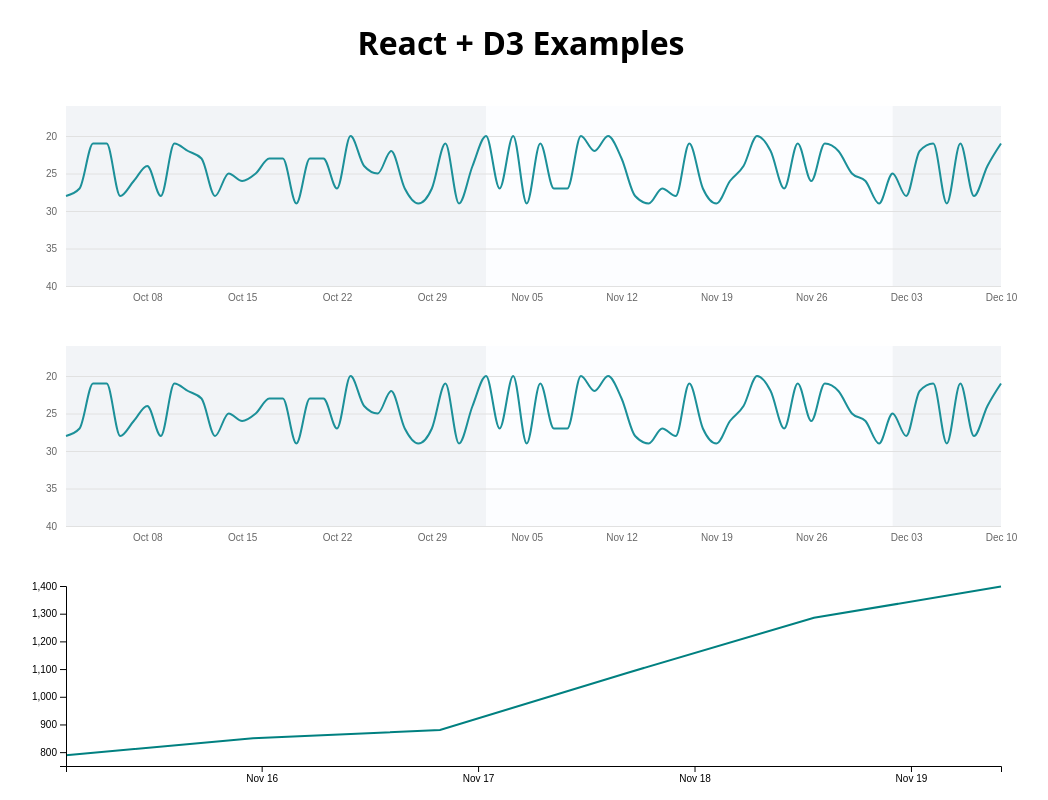
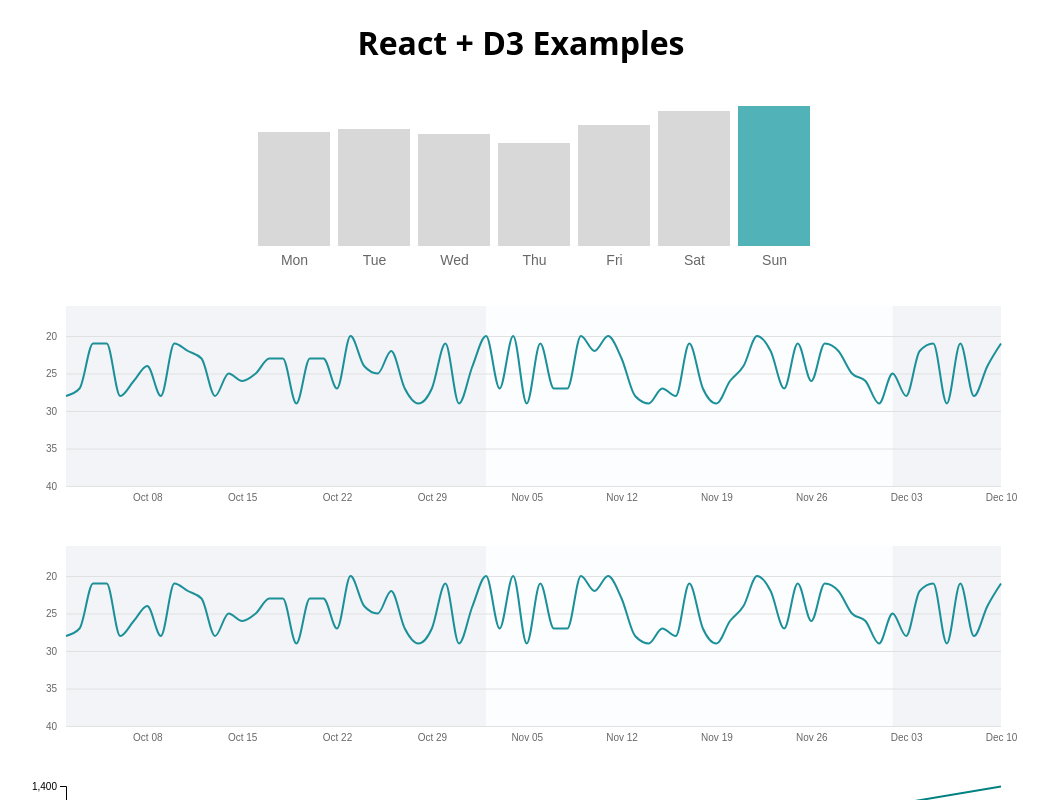
Before and after one commit to chooblarin/react-d3-example, a React (Vite) app: page / in a window 1280 px wide. Shown: the top 800 px of the page, without its empty margins (119-1167 px from the left). Built offline with nearby package versions, Linux system fonts and the light colour scheme.

Commit message:
Add week activity bar chart

```diff
--- a/src/components/App.tsx
+++ b/src/components/App.tsx
@@ -7,13 +7,15 @@ import TimeSeriesChart from "./TimeSeriesChart";
 import MultiTimeSeriesChart from "./MultiTimeSeriesChart";
 import DailyRankChart from "./DailyRankChart";
 import ResponsiveDailyRankChart from "./ResponsiveDailyRankChart";
+import WeekActivityBarChart from "./WeekActivityBarChart";
 import withMeasureAndRender from "./withMeasureAndRender";
 import {
   timeSeriesInputData,
   barInputData,
   donutInputData,
   dailyRankingData,
-  multiTimeSeriesInputData
+  multiTimeSeriesInputData,
+  activitiesForWeek
 } from "../mock-data";
 
 const MeasuredBarChart = withMeasureAndRender(BarChart);
@@ -30,6 +32,11 @@ class App extends React.Component<{}, {}> {
     return (
       <main>
         <h1>React + D3 Examples</h1>
+        <WeekActivityBarChart
+          inputData={activitiesForWeek}
+          width={640}
+          height={200}
+        />
         <div style={{ width: "100%", height: "240px" }}>
           <MeasuredResponsiveDailyRankChart inputData={dailyRankingData} />
         </div>
--- /dev/null
+++ b/src/components/WeekActivityBarChart.tsx
@@ -0,0 +1,104 @@
+import React from "react";
+import { scaleBand, scaleLinear } from "d3-scale";
+import { select } from "d3-selection";
+import { max } from "d3-array";
+import { axisBottom } from "d3-axis";
+
+import { InjectedProps } from "./withMeasureAndRender";
+
+const getX = (item: any): number => item.date;
+const getY = (item: any): number => item.ratio;
+const formatDate = (date: number): string => {
+  switch (date) {
+    case 0:
+      return "Sun";
+    case 1:
+      return "Mon";
+    case 2:
+      return "Tue";
+    case 3:
+      return "Wed";
+    case 4:
+      return "Thu";
+    case 5:
+      return "Fri";
+    case 6:
+      return "Sat";
+    default:
+      return "Unknown";
+  }
+};
+
+type WeekActivityBarChartProps = {
+  inputData: any[];
+};
+
+function WeekActivityBarChart({
+  inputData,
+  width,
+  height
+}: WeekActivityBarChartProps & InjectedProps) {
+  const margin = { top: 20, right: 20, bottom: 40, left: 45 };
+  const w = width - margin.left - margin.right;
+  const h = height - margin.top - margin.bottom;
+
+  // rotate date order to have a week to start with Monday
+  const rotateDate = (date: number) => (date + (7 - 1)) % 7;
+  const rotated = inputData.sort((a, b) => {
+    return rotateDate(a.date) - rotateDate(b.date);
+  });
+
+  const x = scaleBand()
+    .rangeRound([0, w])
+    .domain(rotated.map(d => formatDate(getX(d))))
+    .padding(0.1);
+
+  const y = scaleLinear()
+    .rangeRound([h, 0])
+    .domain([0, max<number, any>(rotated, getY)]);
+
+  const axisX = axisBottom(x);
+
+  const maxY = max(inputData, d => getY(d));
+  const maxYIndex = inputData.findIndex(d => getY(d) === maxY);
+
+  return (
+    <svg width={width} height={height}>
+      <g transform={`translate(${margin.left}, ${margin.top})`}>
+        {rotated.map((item, i) => (
+          <rect
+            key={`${i}`}
+            className={`bar ${maxYIndex === i ? "marked" : ""}`}
+            x={x(formatDate(getX(item)))}
+            y={y(getY(item))}
+            width={x.bandwidth()}
+            height={h - y(getY(item))}
+          />
+        ))}
+        <g
+          className="axis axis-x"
+          transform={`translate(0, ${h})`}
+          ref={node => {
+            const axis = select(node).call(axisX as any);
+            axis.attr("font-size", 14);
+            axis.select(".domain").remove();
+            axis.selectAll(".tick line").remove();
+          }}
+        />
+      </g>
+      <style jsx>{`
+        .bar {
+          fill: #d8d8d8;
+        }
+        .bar.marked {
+          fill: #51b2b8;
+        }
+        .axis {
+          color: #676767;
+        }
+      `}</style>
+    </svg>
+  );
+}
+
+export default WeekActivityBarChart;
--- a/src/mock-data.ts
+++ b/src/mock-data.ts
@@ -52,3 +52,13 @@ export const multiTimeSeriesInputData: any[][] = (function() {
   }
   return results;
 })();
+
+export const activitiesForWeek = [
+  { date: 0, ratio: 0.3 }, // Sun
+  { date: 1, ratio: 0.245 }, // Mon
+  { date: 2, ratio: 0.25 }, // Tue
+  { date: 3, ratio: 0.24 }, // Wed
+  { date: 4, ratio: 0.22 }, // Thu
+  { date: 5, ratio: 0.26 }, // Fri
+  { date: 6, ratio: 0.29 } // Sat
+];
```
